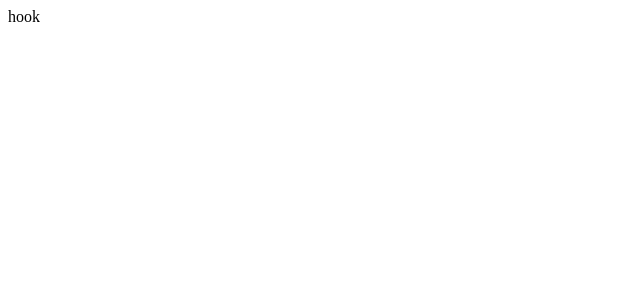
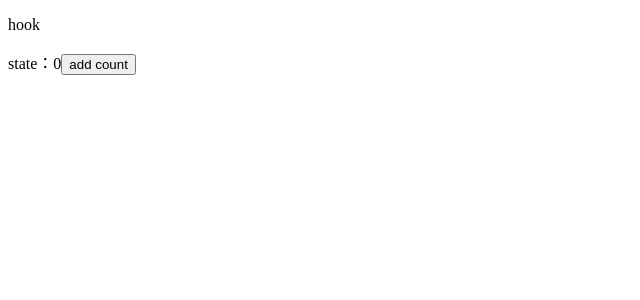
Before and after one commit to zhyafe/react-hook-form, a React app: page / in a window 1280 px wide. Shown: the top 300 px of the page, without its empty margins (0-640 px from the left). Built offline with nearby package versions, Linux system fonts and the light colour scheme.

Commit message:
hook和babel

```diff
--- a/babel.config.json
+++ b/babel.config.json
@@ -1,6 +1,13 @@
 {
   "presets": [
-    ["@babel/preset-env", { "useBuiltIns": "usage", "shippedProposals": true }],
+    [
+      "@babel/preset-env",
+      {
+        "useBuiltIns": "usage",
+        "corejs": "3.8.0",
+        "shippedProposals": true
+      }
+    ],
     "@babel/preset-react",
     "@babel/preset-typescript"
   ]
--- a/package.json
+++ b/package.json
@@ -24,7 +24,7 @@
     "webpack-cli": "^4.5.0"
   },
   "dependencies": {
-    "core-js": "2",
+    "core-js": "3.8.0",
     "react": "^17.0.1",
     "react-dom": "^17.0.1"
   }
--- a/src/hook/App.tsx
+++ b/src/hook/App.tsx
@@ -1,4 +1,5 @@
 import React, { Component } from "react";
+import StateView from "./StateView";
 
 interface Props {}
 interface State {}
@@ -7,7 +8,12 @@ class App extends Component<Props, State> {
   state = {};
 
   render() {
-    return <div>hook</div>;
+    return (
+      <>
+        <p>hook</p>
+        <StateView />
+      </>
+    );
   }
 }
 
--- /dev/null
+++ b/src/hook/StateView.tsx
@@ -0,0 +1,16 @@
+import React, { ReactElement, useState } from "react";
+
+interface Props {}
+
+function StateView({}: Props): ReactElement {
+  const [count, setCount] = useState(0);
+  return (
+    <div>
+      state：
+      {count}
+      <button onClick={() => setCount(count + 1)}>add count</button>
+    </div>
+  );
+}
+
+export default StateView;
```
Also changed, not shown: src/hook/doc.md (+15 -1 lines), 2 other files (tests, documents, lock files or other folders).
